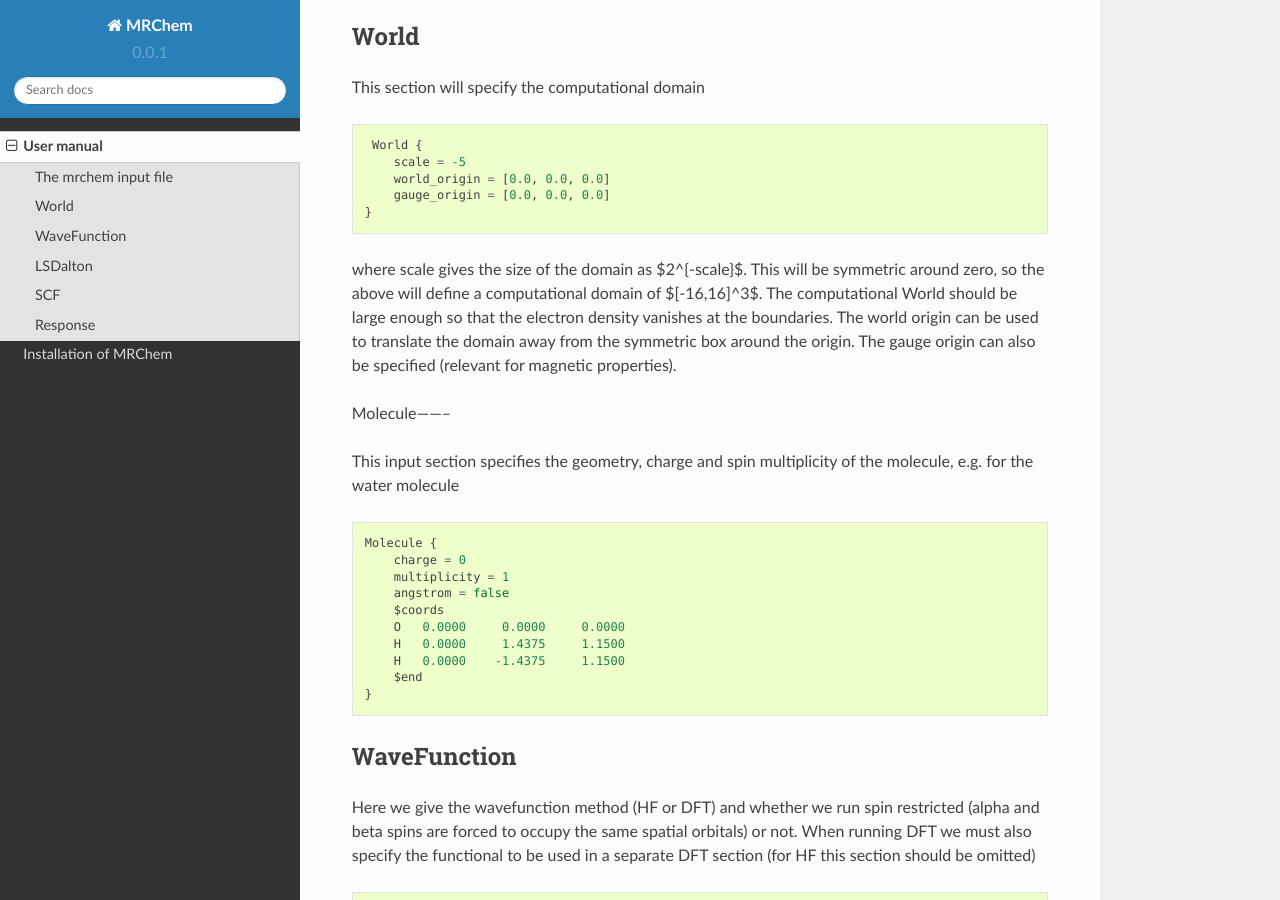
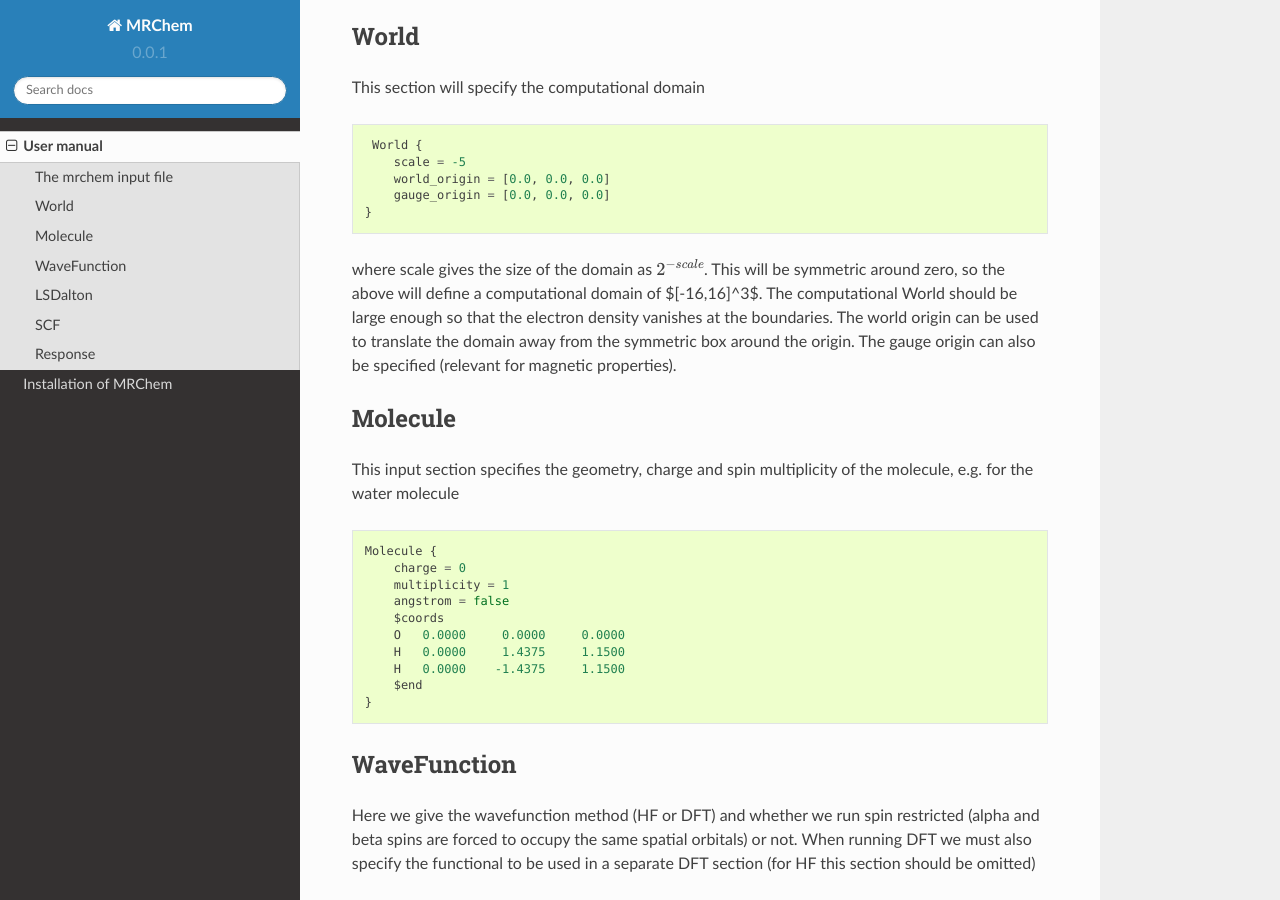
Before and after one commit to ylvao/mrchem, a Sphinx documentation site: the page built from docs/userguide.rst, in a window 1280 px wide and 900 px high, scrolled down 663 px. Built offline with Sphinx 7.4.7 and the Read the Docs theme 2.0.0, drawn with Linux system fonts in a browser that asks for light colours; some of the changed lines change nothing that is shown.

Commit message:
Checking math

```diff
--- a/docs/userguide.rst
+++ b/docs/userguide.rst
@@ -48,15 +48,15 @@ This section will specify the computational domain
         gauge_origin = [0.0, 0.0, 0.0]
     }
 
-where scale gives the size of the domain as $2^{-scale}$. This will be symmetric
+where scale gives the size of the domain as :math:`2^{-scale}`. This will be symmetric
 around zero, so the above will define a computational domain of $[-16,16]^3$.
 The computational World should be large enough so that the electron density
 vanishes at the boundaries. The world origin can be used to translate the domain
 away from the symmetric box around the origin. The gauge origin can also be
 specified (relevant for magnetic properties).
 
-Molecule--------
-
+Molecule
+--------
 
 This input section specifies the geometry, charge and spin multiplicity of the
 molecule, e.g. for the water molecule
```
